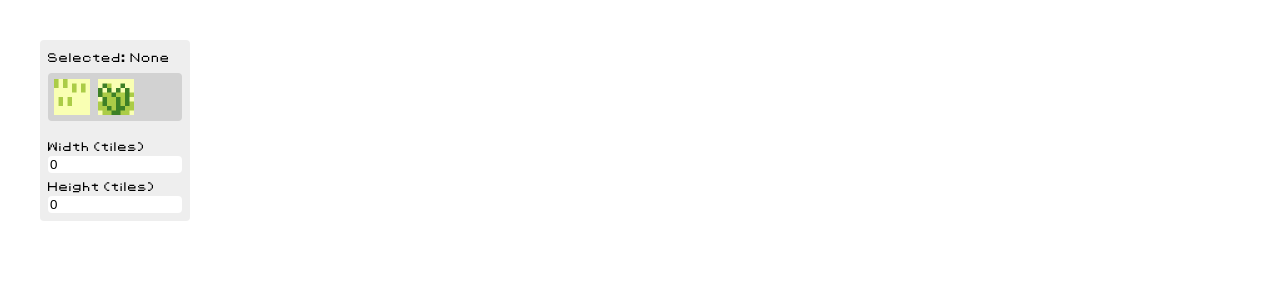
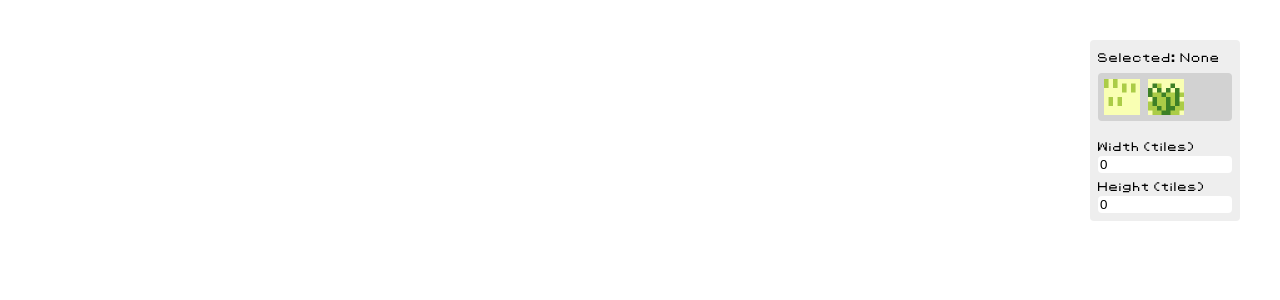
Before and after one commit to markw13a/gb-game-engine, a React (Vite) app: page / in a window 1280 px wide. Shown: the top 300 px of the page. Built offline with nearby package versions, Linux system fonts and the light colour scheme.

Commit message:
Layout fix

```diff
--- a/src/components/MapEditor/MapEditor.module.css
+++ b/src/components/MapEditor/MapEditor.module.css
@@ -2,20 +2,21 @@
     display: flex;
     width: 100%;
     height: 100%;
+}
 
-    & .map {
-        display: grid;
-        grid-auto-flow: column;
-        grid-column-gap: 0px;
-        grid-row-gap: 0px;
+.mapContainer {
+    flex-grow: 1;
+    overflow: scroll;
+}
 
-        width: 100%;
-        height: 100%;
-    }
+.map {
+    display: grid;
+    grid-auto-flow: column;
+    grid-column-gap: 0px;
+    grid-row-gap: 0px;
 
-    & .tileSelector {
-
-    }
+    width: 100%;
+    height: 100%;
 }
 
 .tile {
--- a/src/components/MapEditor/MapEditor.tsx
+++ b/src/components/MapEditor/MapEditor.tsx
@@ -48,7 +48,7 @@ export const MapEditor = <T,>({ tileSize, tileOptions, getTileSymbol, getTileLab
     // Click on the tile updates it to match whatever the selected 'brush' is
     return (
         <div className={styles.container}>
-            <div>
+            <div className={styles.mapContainer}>
                 <div
                     className={styles.map}
                     style={{
```
